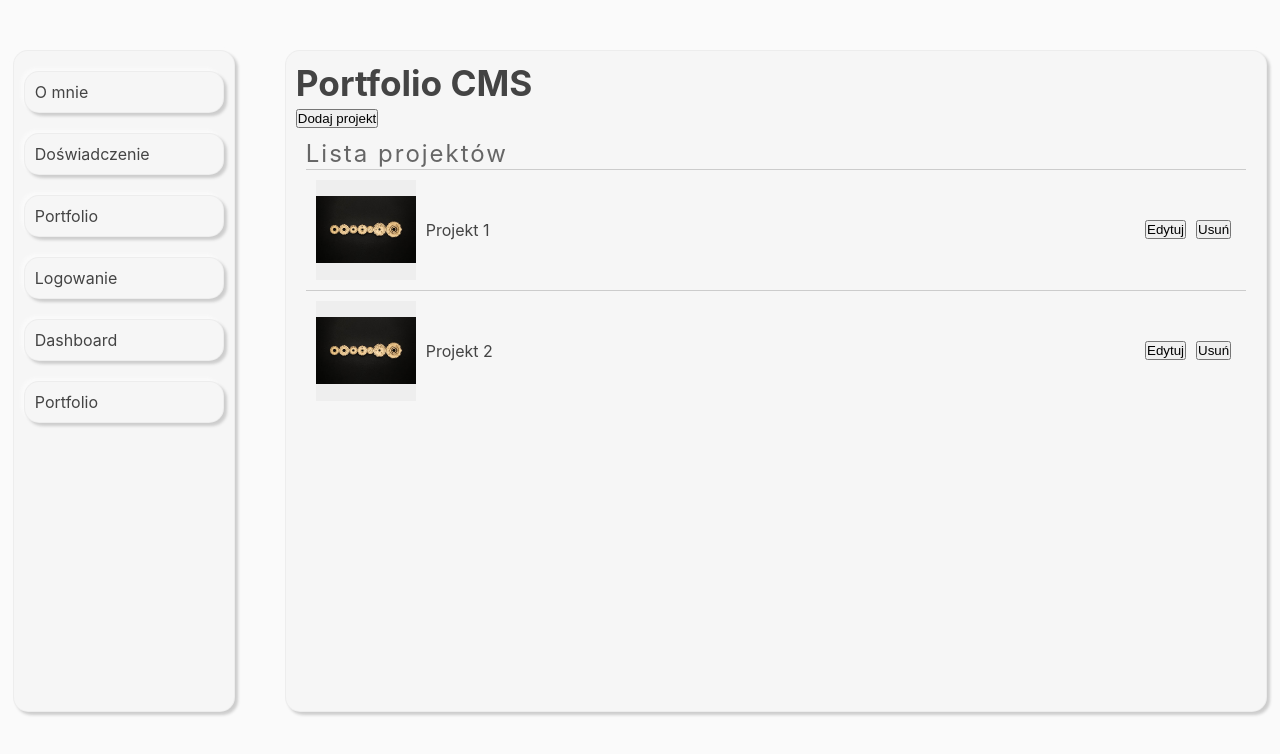
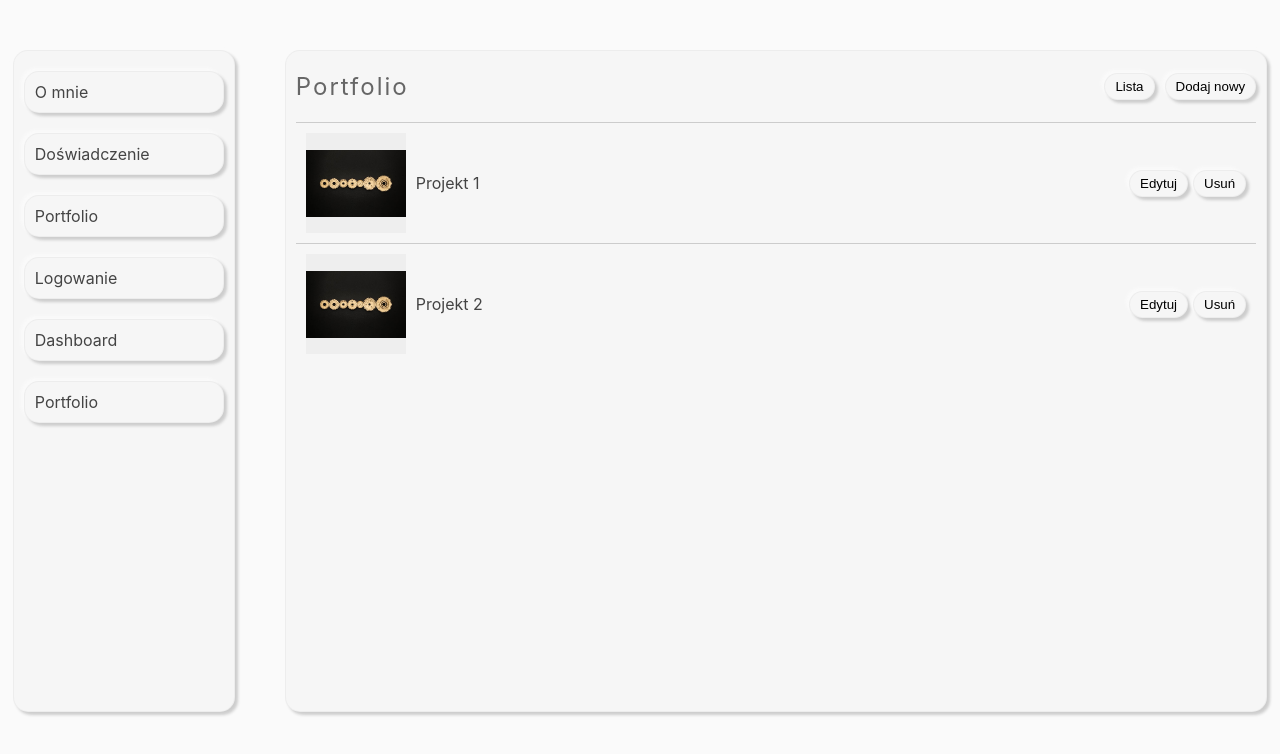
Before and after one commit to DanielOpic/portfolio, a React (Create React App) app in the folder frontend/: page /cms/Portfolio in a window 1280 px wide. Shown: the top 754 px of the page. Built offline with nearby package versions, Linux system fonts and the light colour scheme.

Commit message:
zmiany w cms portfolio

```diff
--- a/frontend/src/pages/Cms/Dashboard/Dashboard.js
+++ b/frontend/src/pages/Cms/Dashboard/Dashboard.js
@@ -1,5 +1,6 @@
 import React from 'react';
 import './Dashboard.scss';
+import '../../../styles/Cms.scss';
 
 const Dashboard = () => {
   return (
--- a/frontend/src/pages/Cms/Portfolio/Edit.js
+++ b/frontend/src/pages/Cms/Portfolio/Edit.js
@@ -1,22 +1,20 @@
 import React, { useState, useEffect } from 'react';
 
-const Edit = ({ currentProject, setCurrentProject, saveData, cancelEdit }) => {
-  const [formData, setFormData] = useState({ title: '', description: '', image: '' });
+const Edit = ({ currentId, onChangeViewMode  }) => {
+  const [formData, setFormData] = useState({ id:0, title: '', description: '' });
 
+  // Załaduj dane na podstawie currentId, gdy currentId się zmieni
   useEffect(() => {
-    if (currentProject.id > 0) {
-      setFormData({
-        title: currentProject.title,
-        description: currentProject.description,
-        image: currentProject.image
-      });
-    }
-  }, [currentProject]);
 
-  const handleSubmit = (e) => {
-    e.preventDefault();
-    saveData(formData); // Wywołanie funkcji saveData z aktualnym stanem formularza
-  };
+    setFormData({
+      id:           currentId,
+      title:        '',
+      description:  '',
+      image:        '',
+    });
+
+  }, [currentId]); // Będzie wywoływać się przy zmianie currentId
+
 
   const handleChange = (e) => {
     const { name, value } = e.target;
@@ -24,48 +22,45 @@ const Edit = ({ currentProject, setCurrentProject, saveData, cancelEdit }) => {
       ...formData,
       [name]: value
     });
-    setCurrentProject({
-      ...currentProject,
-      [name]: value
-    });
   };
 
+  const handleSubmit = (e) => {
+    e.preventDefault();
+    console.log('- backend - save')
+  };
+
+
   return (
-    <div>
-      <h3>{currentProject.id === 0 ? 'Dodaj nowy projekt' : 'Edytuj projekt'}</h3>
+    <div className="form">
+      <h4>{formData.id === 0 ? 'Dodaj nowy element' : 'Edytuj element'}</h4>
       <form onSubmit={handleSubmit}>
-        <div>
-          <label>Title:</label>
+
+        <div className="formGroup">
+          <label>Tytuł:</label>
           <input
             type="text"
             name="title"
-            value={formData.title}
+            value={formData.name}
             onChange={handleChange}
-            placeholder="Tytuł projektu"
+            placeholder="Tytuł"
           />
         </div>
-        <div>
-          <label>Description:</label>
+        <div className="formGroup">
+          <label>Opis:</label>
           <textarea
             name="description"
             value={formData.description}
             onChange={handleChange}
-            placeholder="Opis projektu"
+            placeholder="Opis"
+            rows="15"
           />
         </div>
-        <div>
-          <label>Image:</label>
-          <input
-            type="text"
-            name="image"
-            value={formData.image}
-            onChange={handleChange}
-            placeholder="Nazwa pliku obrazu"
-          />
+
+        <div className="btns">
+          <button className="btn" onClick={() => onChangeViewMode('list')}>Anuluj</button>
+          <button className="btn" type="submit">{formData.id === 0 ? 'Dodaj' : 'Zapisz'}</button>
         </div>
-        <button type="submit">{currentProject.id === 0 ? 'Dodaj' : 'Edytuj'}</button>
       </form>
-      <button onClick={cancelEdit}>Anuluj</button>
     </div>
   );
 };
--- a/frontend/src/pages/Cms/Portfolio/List.js
+++ b/frontend/src/pages/Cms/Portfolio/List.js
@@ -1,17 +1,39 @@
-import React from 'react';
+import React, { useState } from 'react';
 
-const List = ({ portfolioItems, editProject, deleteProject }) => {
+const List = ({ onChangeViewMode }) => {
+
+  // Dane statyczne na razie
+  const getItems = () => [
+    { id: 1, title: 'Projekt 1', description: 'Opis projektu 1', image: '/img/test.jpg' },
+    { id: 2, title: 'Projekt 2', description: 'Opis projektu 2', image: '/img/test.jpg' },
+  ];
+  const [items, setItems] = useState(getItems()); // Wykorzystujemy funkcję do pobrania danych
+
+ // Funkcja do usuwania elementu
+ const deleteItem = (id) => {
+  // Usuwamy element z listy
+  const updatedItems = items.filter(item => item.id !== id);
+
+  // Ustawiamy nową listę, by zaktualizować UI
+  setItems(updatedItems); // Nowy stan zaktualizowanej listy
+  console.log('- backend - delete'); // Logika backendowa w przyszłości
+};
+
+
   return (
     <div className="list">
-      <h3>Lista projektów</h3>
       <div className="list__details">
-        {portfolioItems.map(item => (
+        {items.map(item => (
           <div className="list__details__one" key={item.id}>
-            <div className="img" style={{ backgroundImage: `url(${item.image})` }}></div>
+            <div
+              className="img"
+              style={{ backgroundImage: `url(${item.image})` }}
+              title={item.title}
+            ></div>
             <div className="title">{item.title}</div>
             <div className="btns">
-              <button onClick={() => editProject(item.id)}>Edytuj</button>
-              <button onClick={() => deleteProject(item.id)}>Usuń</button>
+              <button className="btn" onClick={() => onChangeViewMode('edit',item.id)}>Edytuj</button>
+              <button className="btn" onClick={() => deleteItem(item.id)}>Usuń</button>
             </div>
           </div>
         ))}
--- /dev/null
+++ b/frontend/src/pages/Cms/Portfolio/Options.js
@@ -0,0 +1,17 @@
+import React from 'react';
+
+const Options = ({ onChangeViewMode  }) => {
+  return (
+    <div className="options">
+        <h3>
+            Portfolio
+        </h3>
+        <div className="btns">
+            <button className="btn" onClick={() => onChangeViewMode('list')}>Lista</button>
+            <button className="btn" onClick={() => onChangeViewMode('add')}>Dodaj nowy</button>
+        </div>
+    </div>
+  );
+};
+
+export default Options;
--- a/frontend/src/pages/Cms/Portfolio/Portfolio.js
+++ b/frontend/src/pages/Cms/Portfolio/Portfolio.js
@@ -1,74 +1,46 @@
 import React, { useState } from 'react';
 import List from './List';
 import Edit from './Edit';
-import '../../../styles/cms.scss';
+import Options from './Options';
+import '../../../styles/Cms.scss';
 
 const CmsPortfolio = () => {
-  const [portfolioItems, setPortfolioItems] = useState([
-    { id: 1, title: 'Projekt 1', description: 'Opis projektu 1', image: '/img/test.jpg' },
-    { id: 2, title: 'Projekt 2', description: 'Opis projektu 2', image: '/img/test.jpg' }
-  ]);
 
-  const [currentProject, setCurrentProject] = useState({ id: 0, title: '', description: '', image: '' });
+
+  const [currentId, setCurrentId] = useState(0);
   const [viewMode, setViewMode] = useState('list'); // 'list', 'edit', 'add'
 
-
-  // Usuwanie projektu
-  const deleteProject = (id) => {
-    setPortfolioItems(portfolioItems.filter(item => item.id !== id));
-  };
-
-  // Przechodzenie do edycji
-  const editProject = (id) => {
-    const editedProject = portfolioItems.find(item => item.id === id);
-    setCurrentProject(editedProject);
-    setViewMode('edit'); // Przechodzimy do trybu edycji
-  };
-
-  const showAddForm = () => {
-    setCurrentProject({ id: 0, title: '', description: '', image: '' });
-    setViewMode('add'); // Pokazanie formularza do dodania nowego projektu
-  };
-
-  const cancelEdit = () => {
-    setCurrentProject({ id: 0, title: '', description: '', image: '' });
-    setViewMode('list'); // Powrót do listy po anulowaniu edycji
-  };
-
-  // Edycja istniejącego projektu lub dodanie nowego
-  const saveData = (project) => {
-    if (project.id === 0) {
-      // Dodanie nowego projektu
-      const newItem = { ...project, id: portfolioItems.length + 1 };
-      setPortfolioItems([...portfolioItems, newItem]);
-    } else {
-      // Aktualizacja istniejącego projektu
-      setPortfolioItems(portfolioItems.map(item => item.id === project.id ? project : item));
+  const changeViewMode = (type = 'list', id = 0) => {
+    setCurrentId(id)
+    switch (type) {
+      case 'list':
+        setViewMode('list');
+        break;
+      case 'add':
+        setViewMode('add');
+        break;
+      case 'edit':
+        setViewMode('edit');
+        break;
+      default:
+        break;
     }
-    setCurrentProject({ id: 0, title: '', description: '', image: '' }); // Resetowanie formularza
-    setViewMode('list'); // Po zapisaniu wracamy do listy
   };
 
   return (
     <div>
-      <h2>Portfolio CMS</h2>
+      <Options onChangeViewMode={changeViewMode}/>
+
       {viewMode === 'list' && (
-        <>
-          <button onClick={showAddForm}>Dodaj projekt</button>
-          <List
-            portfolioItems={portfolioItems}
-            editProject={editProject}
-            deleteProject={deleteProject}
-          />
-        </>
+        <List
+          onChangeViewMode={changeViewMode}
+        />
       )}
 
       {(viewMode === 'edit' || viewMode === 'add') && (
         <Edit
-          currentProject={currentProject}
-          setCurrentProject={setCurrentProject}
-          saveData={saveData}
-          cancelEdit={cancelEdit} // Przycisk do anulowania edycji
+          currentId={currentId}
+          onChangeViewMode={changeViewMode}
         />
       )}
     </div>
--- a/frontend/src/styles/cms.scss
+++ b/frontend/src/styles/cms.scss
@@ -1,5 +1,17 @@
+
+
+textarea, input, select{
+    box-sizing: border-box;
+    width: 100%;
+    padding: 10px 10px;
+    border-radius: 5px;
+    border: 1px solid #ccc;
+    flex:1;
+}
+
+
 .list{
-    padding: 10px;
+    padding: 10px 0;
     &__details{
         &__one{
             display: flex;
@@ -23,8 +35,9 @@
                 display: flex;
                 align-items: center;
                 justify-content: flex-end;
-                button{
-                    margin: 5px;
+                .btn{
+                    margin:0 0 0 5px;
+                    padding: 5px 10px;
                 }
             }
         }
@@ -33,3 +46,40 @@
         max-width: 100px;
     }
 }
+.options{
+    display: flex;
+    align-items: center;
+    justify-content: flex-end;
+    padding: 10px 0;
+    h3{
+        flex:1;
+    }
+    .btns{
+        display: flex;
+        .btn{
+            margin: 0 0 0 10px;
+            padding: 5px 10px;
+        }
+    }
+}
+.form{
+    padding: 10px 0;
+    &Group{
+        padding: 10px 0;
+        label{
+            display: block;
+        }
+    }
+    .btns{
+        margin-top: 10px;
+        padding: 10px 0;
+        border-top:1px solid #ddd;
+        display: flex;
+        align-items: center;
+        justify-content: flex-end;
+        .btn{
+            margin: 0 0 0 10px;
+            padding: 5px 10px;
+        }
+    }
+}
```
